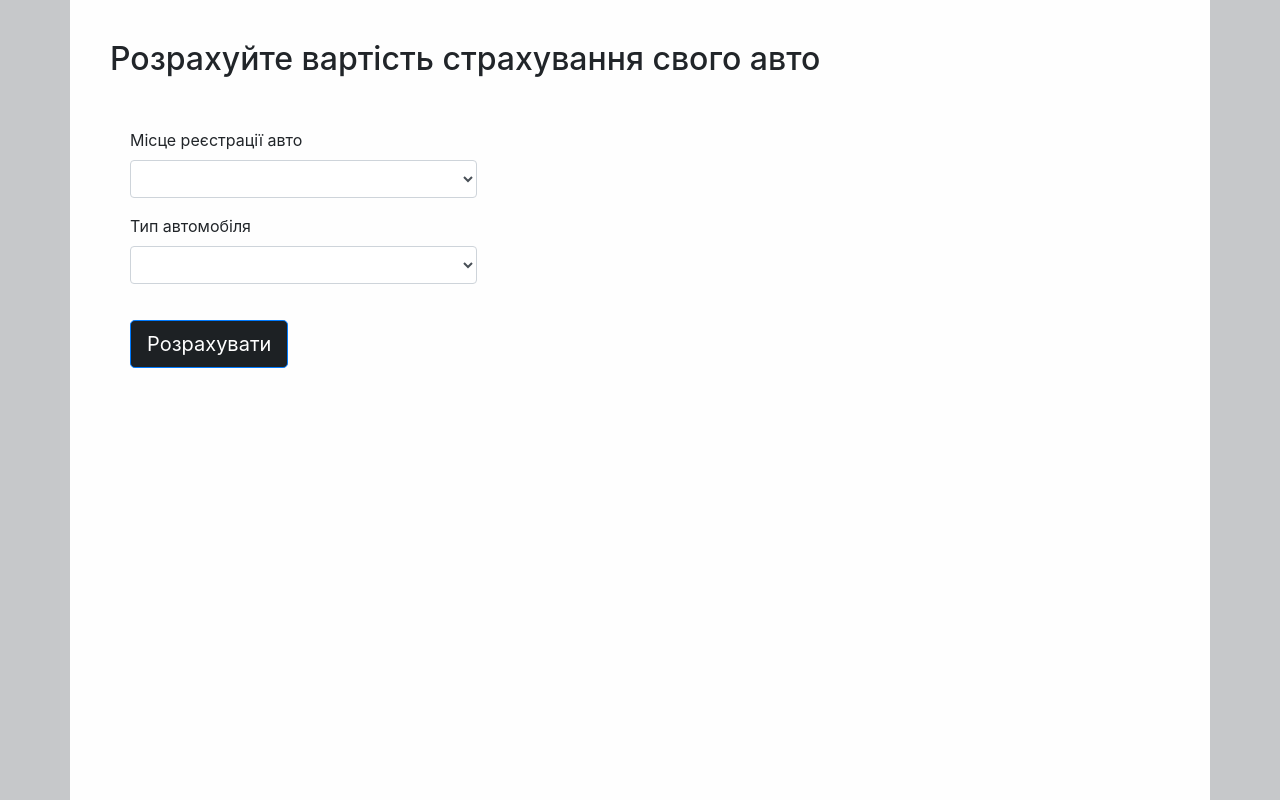
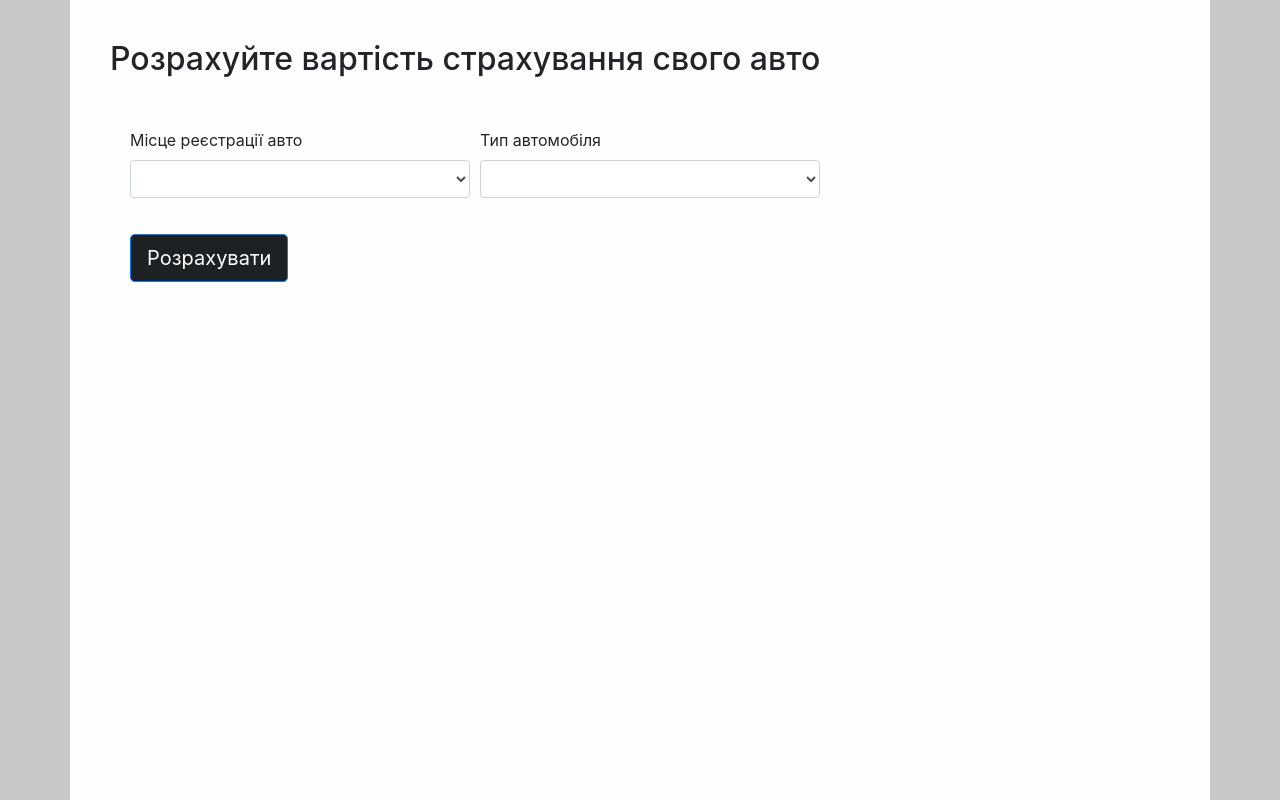
Before and after one commit to Remarion/InsuranceStoreProject, a Django app: page /ocv/ in a window 1280 px wide. Shown: the part 68-868 px from the top of the page. Run offline with Django 3.2, Linux system fonts and the light colour scheme; data comes from the database, SQL or seed files in the repository; some libraries are stand-ins or nearby versions.

Commit message:
Change layout2

```diff
--- a/ocv/templates/ocv/ocv_calc.html
+++ b/ocv/templates/ocv/ocv_calc.html
@@ -19,10 +19,12 @@
     </script>
 
     <form id="calcForm">
+        {% csrf_token %}
+        <div class="form-row">
+        <div class="form-group col-md-4">
 
-        <div class="form-group">
             <label for="exampleFormControlSelect1">Місце реєстрації авто</label>
-            <select class="form-control col-md-4" id="setlSelect" name="setlSelect">
+            <select class="form-control" id="setlSelect" name="setlSelect">
                 <option value="0"></option>
                     {% for s in setl %}
                         {% if setlDefault %}
@@ -36,12 +38,13 @@
                         {% endif %}
                     {% endfor %}
             </select>
+
         </div>
 
 
-        <div class="form-group">
+        <div class="form-group col-md-4">
             <label for="exampleFormControlSelect1">Тип автомобіля</label>
-            <select class="form-control col-md-4" id="typeSelect" name = "typeSelect">
+            <select class="form-control" id="typeSelect" name = "typeSelect">
                 <option value="0"></option>
                 {% for cartype in cartypes %}
                     {% if typeDefault %}
@@ -57,16 +60,23 @@
             </select>
         </div>
 
+
+
+        </div>
+
         {% if cartypelabel %}
-         <div class="form-group">
+
+         <div class="form-row">
+         <div class="form-group col-md-4">
             <label for="exampleFormControlSelect1">{{ cartypelabel }}</label>
-            <select class="form-control col-md-4" id="exampleFormControlSelect1">
+            <select class="form-control" id="exampleFormControlSelect1">
                 <option></option>
                 {% for car in cartypemtsbu %}
                     <option>{{ car.carTypeKind }}</option>
                 {% endfor %}
             </select>
         </div>
+         </div>
         {% endif %}
 
         <!--<button type="submit" formmethod="post" class="save btn btn-primary btn-lg" id = "calcbutton" style="background: #1d2124; margin-top: 20px">Розрахувати</button-->
```
